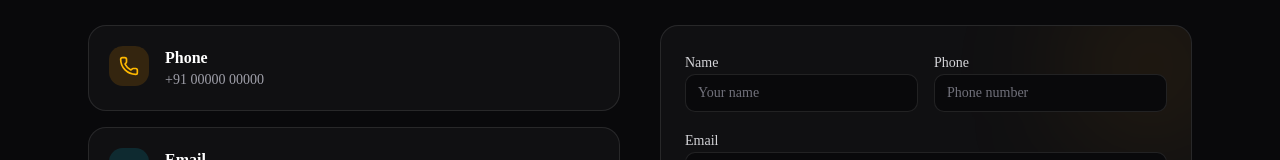
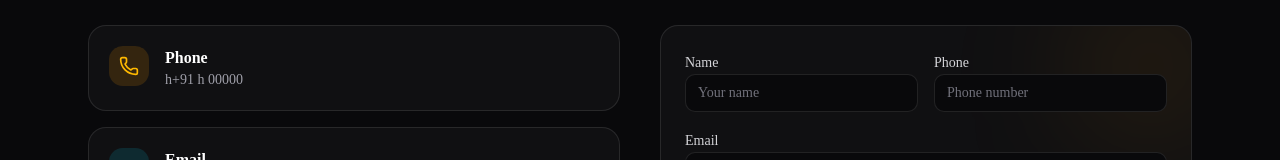
Before and after one commit to oviyaengineers/website, a Next.js app: page /contact in a window 1280 px wide. Shown: the part 461-621 px from the top of the page. Built offline with nearby package versions, Linux system fonts and the light colour scheme.

Commit message:
Update page.tsx

```diff
--- a/src/app/contact/page.tsx
+++ b/src/app/contact/page.tsx
@@ -41,7 +41,7 @@ export default function ContactPage() {
                 </div>
                 <div>
                   <p className="font-semibold text-white">Phone</p>
-                  <p className="text-sm text-zinc-400">+91 00000 00000</p>
+                  <p className="text-sm text-zinc-400">h+91 h 00000</p>
                 </div>
               </div>
               <div className="flex items-start gap-4 rounded-2xl border border-white/10 bg-zinc-900/50 p-5">
```
